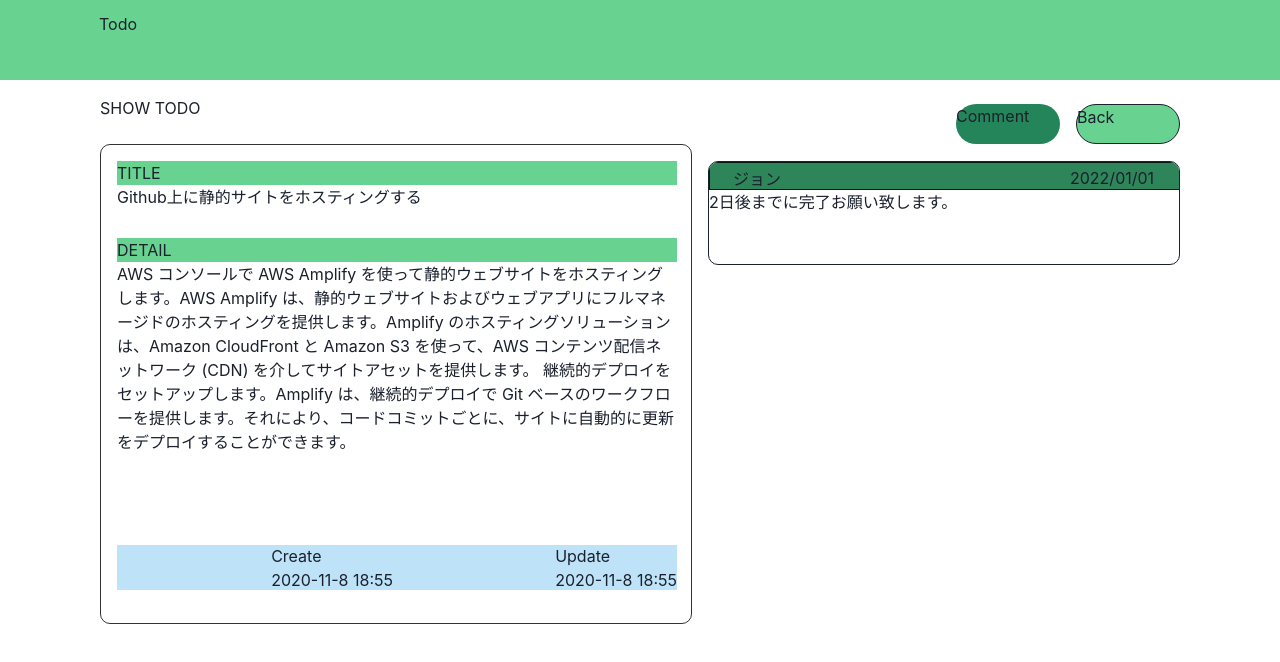
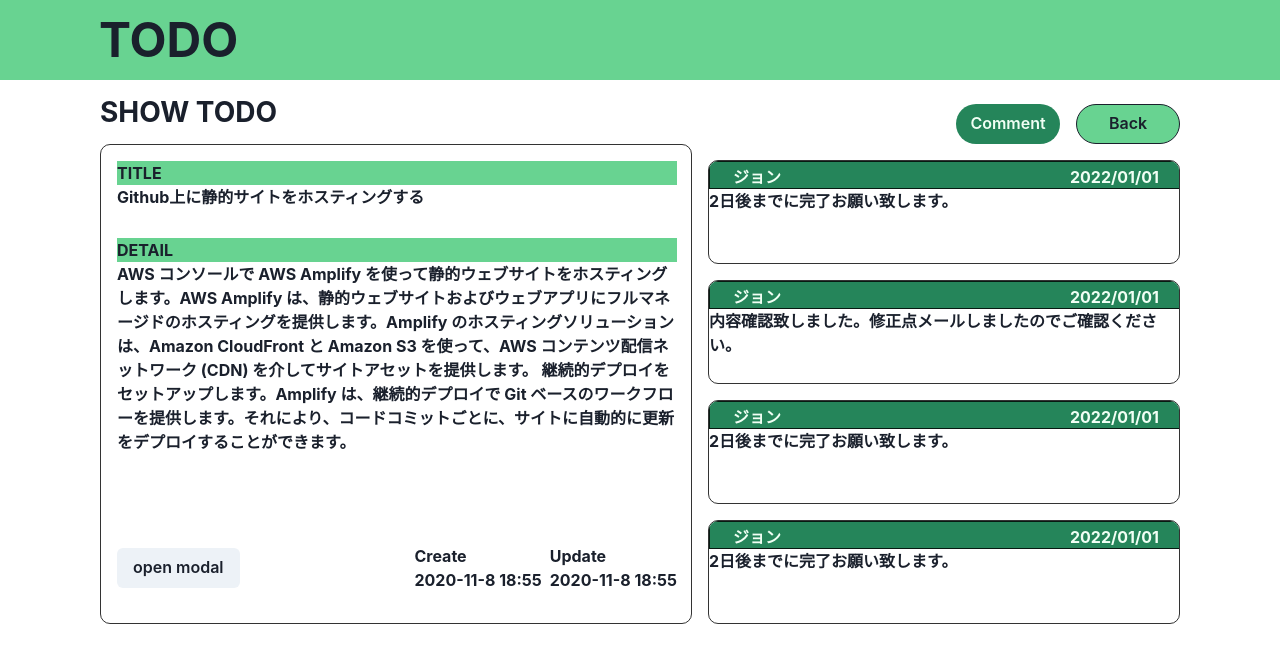
Before and after one commit to if-mentor/next_todo10, a Next.js app: page / in a window 1280 px wide. Shown: the top 662 px of the page. Built offline with nearby package versions, Linux system fonts and the light colour scheme.

Commit message:
feature/ui作成

```diff
--- /dev/null
+++ b/pages/components/comentCards.jsx
@@ -0,0 +1,66 @@
+import { VStack, Box, HStack } from "@chakra-ui/react";
+import * as styles from "../../styles/comentCards.module.css";
+
+export const ComentCards = () => {
+  return (
+    <VStack
+      position={"absolute"}
+      w={"472px"}
+      h={"464px"}
+      left={"708px"}
+      top={"160px"}
+    >
+      {/* 1*/}
+      <Box className={styles.commentFrame}>
+        <HStack className={styles.commentTopFrame}>
+          <Box className={styles.commentContent} left={"24px"}>
+            ジョン
+          </Box>
+          <Box className={styles.commentContent} left={"361px"}>
+            2022/01/01
+          </Box>
+        </HStack>
+        <Box>2日後までに完了お願い致します。</Box>
+      </Box>
+
+      {/* 2*/}
+      <Box className={styles.commentFrame} top={"120px"}>
+        <HStack className={styles.commentTopFrame}>
+          <Box className={styles.commentContent} left={"24px"}>
+            ジョン
+          </Box>
+          <Box className={styles.commentContent} left={"361px"}>
+            2022/01/01
+          </Box>
+        </HStack>
+        <Box>内容確認致しました。修正点メールしましたのでご確認ください。</Box>
+      </Box>
+
+      {/* 3*/}
+      <Box className={styles.commentFrame} top={"240px"}>
+        <HStack className={styles.commentTopFrame}>
+          <Box className={styles.commentContent} left={"24px"}>
+            ジョン
+          </Box>
+          <Box className={styles.commentContent} left={"361px"}>
+            2022/01/01
+          </Box>
+        </HStack>
+        <Box>2日後までに完了お願い致します。</Box>
+      </Box>
+
+      {/* 4*/}
+      <Box className={styles.commentFrame} top={"360px"}>
+        <HStack className={styles.commentTopFrame}>
+          <Box className={styles.commentContent} left={"24px"}>
+            ジョン
+          </Box>
+          <Box className={styles.commentContent} left={"361px"}>
+            2022/01/01
+          </Box>
+        </HStack>
+        <Box>2日後までに完了お願い致します。</Box>
+      </Box>
+    </VStack>
+  );
+};
--- /dev/null
+++ b/pages/components/modalTodoShow.jsx
@@ -0,0 +1,59 @@
+import {
+  Modal,
+  ModalOverlay,
+  ModalContent,
+  ModalHeader,
+  ModalCloseButton,
+  ModalBody,
+  ModalFooter,
+  FormControl,
+  FormLabel,
+  Input,
+  Button,
+} from "@chakra-ui/react";
+import { useDisclosure } from "@chakra-ui/react";
+
+export const ModalTodoShow = () => {
+  const { isOpen, onOpen, onClose } = useDisclosure();
+  return (
+    <>
+      <Button onClick={onOpen}>open modal</Button>
+      <Modal isOpen={isOpen} onClose={onClose}>
+        <ModalOverlay />
+        <ModalContent
+          position={"absolute"}
+          w={"400px"}
+          h={"424px"}
+          left={"427px"}
+          top={"80px"}
+        >
+          <ModalHeader paddingBottom={"0"} fontSize={"4xl"}>Comment</ModalHeader>
+          <ModalCloseButton />
+
+          <ModalBody top={"100px"}>
+            <FormControl>
+              <FormLabel>Name</FormLabel>
+              <Input placeholder="内田裕也" />
+            </FormControl>
+            <FormControl>
+              <FormLabel>Your Comment</FormLabel>
+              <Input
+                placeholder="シェケナベイべ"
+                verticalAlign={"top"}
+                position={"absolute"}
+                w={"350px"}
+                h={"175px"}
+              />
+            </FormControl>
+          </ModalBody>
+
+          <ModalFooter>
+            <Button w={"350px"} color={"#F0FFF4"} bgColor={"#25855A"}>
+              CREATE
+            </Button>
+          </ModalFooter>
+        </ModalContent>
+      </Modal>
+    </>
+  );
+};
--- a/pages/index.js
+++ b/pages/index.js
@@ -10,16 +10,17 @@ cssの書く場所はどこにすべきか
 grid,overlayの扱いが分からない
 Boxだらけで見づらい。。。
 
+@やったこと
+あまりにも長いので一部コンポーネント化しました。
+modalはopenmodalを押して消すところだけ実装しました。
+
 @おすすめ機能
 auto rename tag
 locator js
 
 @タスク
 主なレイヤー→ Grid,Header,Title,CommentButton,BackButton,showTable,CommentList,overlay,commentModal
-配置未完了→ Grid,Header,Title,CommentButton,BackButton,showTable,CommentList,overlay,commentModal
-大きさ未完了→ Grid,Header,Title,CommentButton,BackButton,showTable,CommentList,overlay,commentModal
-色未完了→ Grid,Header,Title,CommentButton,BackButton,showTable,CommentList,overlay,commentModal
-文字未完了→ Grid,Header,Title,CommentButton,BackButton,showTable,CommentList,overlay,commentModal
+
 */
 
 import Head from "next/head";
@@ -28,18 +29,11 @@ import {
   Button,
   chakra,
   HStack,
-  Modal,
-  ModalOverlay,
-  ModalCloseButton,
-  ModalHeader,
-  ModalContent,
-  ModalBody,
-  ModalFooter,
-  FormControl,
-  FormLabel,
-  Input,
   VStack,
+  Spacer,
 } from "@chakra-ui/react";
+import { ComentCards } from "./components/comentCards";
+import { ModalTodoShow } from "./components/modalTodoShow";
 
 const Home = () => {
   return (
@@ -56,41 +50,47 @@ const Home = () => {
       <chakra.header position={"absolute"} w={"1280px"} h={"80px"} bg="#68D391">
         <Box
           position={"absolute"}
-          width={"127px"}
+          width={"200px"}
           height={"56px"}
           left={"99px"}
           top={"12px"}
+
+          fontSize={"48px"}
+          lineHeight={"56.25px"}
         >
-          Todo
+          TODO
         </Box>
       </chakra.header>
 
       {/* title */}
       <Box
         position={"absolute"}
-        w={"161px"}
+        w={"300px"}
         h={"33px"}
         top={"96px"}
         left={"100px"}
+        fontSize={"28px"}
+        lineHeight={"32.81px"}
       >
         SHOW TODO
       </Box>
 
       {/* Comment Button */}
-      <Box
+      <Button
         position={"absolute"}
         w={"104px"}
         h={"40px"}
         left={"956px"}
         top={"104px"}
+        color={"#F0FFF4"}
         borderRadius={"50px"}
         bg="#25855A"
       >
-        <button>Comment</button>
-      </Box>
+        Comment
+      </Button>
 
       {/* Back Button */}
-      <Box
+      <Button
         position={"absolute"}
         w={"104px"}
         h={"40px"}
@@ -100,8 +100,8 @@ const Home = () => {
         border={"1px"}
         bg="#68D391"
       >
-        <button>Back</button>
-      </Box>
+        Back
+      </Button>
 
       {/* Show Table */}
       <VStack
@@ -114,13 +114,25 @@ const Home = () => {
         border={"1px"}
         borderColor={"blackAlpha.800"}
       >
-        <Box position={"absolute"} w={"560px"} h={"61px"} left={"16px"} top={"16px"}>
+        <Box
+          position={"absolute"}
+          w={"560px"}
+          h={"61px"}
+          left={"16px"}
+          top={"16px"}
+        >
           <Box bgColor={"green.300"}>
             <Box>TITLE</Box>
           </Box>
           <Box>Github上に静的サイトをホスティングする</Box>
         </Box>
-        <Box position={"absolute"} w={"560px"} h={"291px"} left={"16px"} top={"93px"}>
+        <Box
+          position={"absolute"}
+          w={"560px"}
+          h={"291px"}
+          left={"16px"}
+          top={"93px"}
+        >
           <Box bgColor={"green.300"}>
             <Box>DETAIL</Box>
           </Box>
@@ -135,13 +147,20 @@ const Home = () => {
             ベースのワークフローを提供します。それにより、コードコミットごとに、サイトに自動的に更新をデプロイすることができます。
           </Box>
         </Box>
-        <HStack position={"absolute"} w={"560px"} h={"45px"} left={"16px"} top={"400px"} bgColor={"blue.100"}>
-          {/* あとで色消す */}
-          <Box ml={"auto"}>
+        <HStack
+          position={"absolute"}
+          w={"560px"}
+          h={"45px"}
+          left={"16px"}
+          top={"400px"}
+        >
+          <ModalTodoShow />
+          <Spacer />
+          <Box>
             <Box>Create</Box>
             <Box> 2020-11-8 18:55</Box>
           </Box>
-          <Box ml={"auto"}>
+          <Box>
             <Box>Update</Box>
             <Box> 2020-11-8 18:55</Box>
           </Box>
@@ -149,79 +168,9 @@ const Home = () => {
       </VStack>
 
       {/* Comment */}
-      <VStack
-        position={"absolute"}
-        w={"472px"}
-        h={"464px"}
-        left={"708px"}
-        top={"160px"}
-      >
-        {/* コードが長くなるので一つだけ*/}
-        <Box
-          position={"absolute"}
-          w={"472px"}
-          h={"104px"}
-          top={"px"}
-          border={"1px"}
-          borderRadius={"10px"}
-          overflow={"hidden"}
-        >
-          <HStack
-            w={"472px"}
-            h={"28px"}
-            border={"1px"}
-            borderColor={"blackAlpha.800"}
-            bgColor={"green.600"}
-          >
-            <Box
-              position={"absolute"}
-              w={"95px"}
-              h={"19px"}
-              left={"24px"}
-              top={"5px"}
-            >
-              ジョン
-            </Box>
-            <Box
-              position={"absolute"}
-              w={"87px"}
-              h={"19px"}
-              left={"361px"}
-              top={"4px"}
-            >
-              2022/01/01
-            </Box>
-          </HStack>
-          <Box>2日後までに完了お願い致します。</Box>
-        </Box>
-        {/* <Box>リンゴ</Box>
-        <Box>ポール</Box>
-        <Box>ジョージ</Box> */}
-      </VStack>
+      <ComentCards />
 
       {/* modal */}
-      <Modal>
-        <ModalOverlay />
-        <ModalContent>
-          <ModalHeader>Comment</ModalHeader>
-          <ModalCloseButton />
-          <ModalBody>
-            <FormControl>
-              <FormLabel>Name</FormLabel>
-              <Input placeholder="内田裕也" />
-            </FormControl>
-
-            <FormControl>
-              <FormLabel>Your Comment</FormLabel>
-              <Input placeholder="シェケナベイべ" />
-            </FormControl>
-          </ModalBody>
-
-          <ModalFooter>
-            <Button>CREATE</Button>
-          </ModalFooter>
-        </ModalContent>
-      </Modal>
 
       {/* ここまで */}
     </>
--- /dev/null
+++ b/styles/comentCards.module.css
@@ -0,0 +1,23 @@
+.commentFrame {
+  position: absolute;
+  width: 472px;
+  height: 104px;
+  border: 1px solid #000000CC;
+  border-radius: 10px;
+  overflow: hidden;
+}
+
+.commentTopFrame {
+  width: 472px;
+  height: 28px;
+  border: 1px solid #000000CC;
+  background-color: #25855a;
+}
+
+.commentContent {
+    position: absolute;
+    width: 95px;
+    height: 19px;
+    top: 4px;
+    color: #F0FFF4;
+}
--- a/styles/globals.css
+++ b/styles/globals.css
@@ -2,6 +2,7 @@
   box-sizing: border-box;
   padding: 0;
   margin: 0;
+  font-weight: bold;
 }
 
 a {
```
